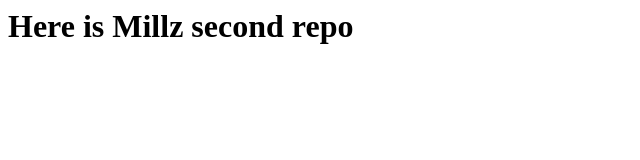
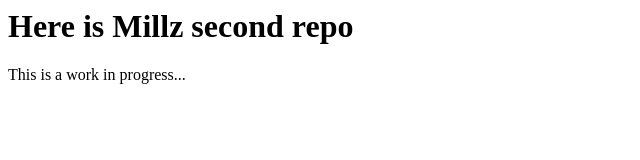
Before and after one commit to MillyRocc/Millz-second-repo, a plain HTML site: page index.html in a window 1280 px wide. Shown: the whole page, without its empty margins (0-640 px from the left). Drawn offline with Linux system fonts and the light colour scheme.

Commit message:
Update index.html

```diff
--- a/index.html
+++ b/index.html
@@ -4,5 +4,6 @@
   </head>
     <body>
       <h1>Here is Millz second repo</h1>
+      <p>This is a work in progress...</p>
     </body>
 </html>
```
